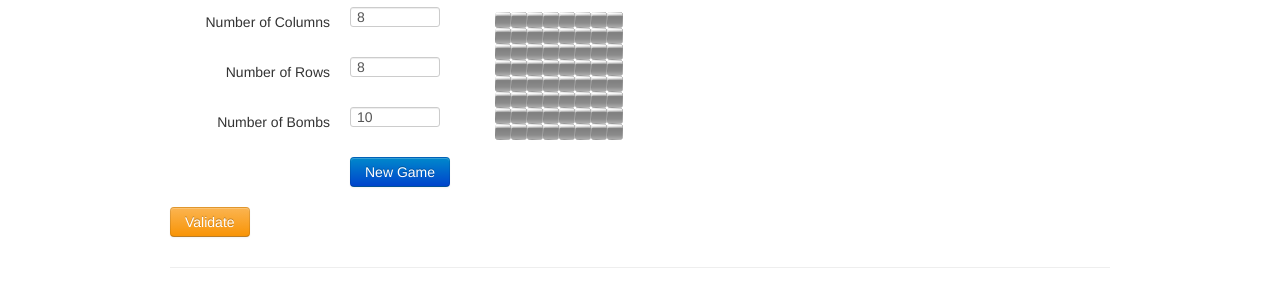
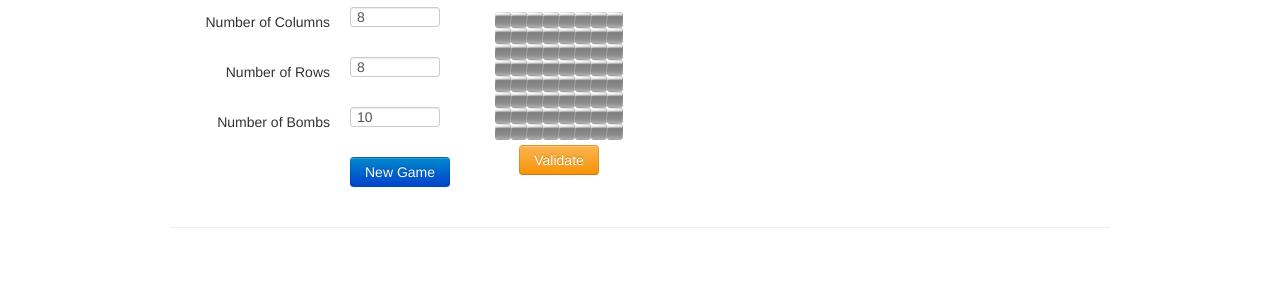
Before and after one commit to duereg/minesweep, a plain HTML site: page minesweep.html in a window 1280 px wide. Shown: the part 53-360 px from the top of the page. Drawn offline with Linux system fonts and the light colour scheme.

Commit message:
Moved validate button to more sane place.

```diff
--- a/minesweep.html
+++ b/minesweep.html
@@ -64,24 +64,26 @@
 								<tr data-bind="foreach: $data">
 									<td data-bind="click: click, event: {contextmenu: tag}">
 										<div class="border" data-bind="visible: isBorder"></div>
+										<div class="value" data-bind="visible: showValue, text: value, style: { color: getValueColor }"></div>
 										<img src="public/img/bombdeath.gif" data-bind="visible: showMine" width="16px" height="16px" alt="a bomb">
 										<img src="public/img/bombflagged.gif" data-bind="visible: isTagged" width="16px" height="16px" alt="Could Be Bomb">
-										<div class="value" data-bind="visible: showValue, text: value, style: { color: getValueColor }"></div>
 										<img src="public/img/blank.gif" data-bind="visible: isBlank() && !isHighlighted(), event: {mouseover: highlight, mouseout: blankify}" width="16px" height="16px" alt="blank tile" >
 										<img src="public/img/GreenTile.gif" data-bind="visible: isBlank() && isHighlighted(), event: {mouseover: highlight, mouseout: blankify}" width="16px" height="16px" alt="highlighted tile" >
 									</td>
 								</tr>
 							</tbody>
+							<tfoot>
+								<tr>
+									<td data-bind="attr: { colspan: tiles() && tiles()[0] && tiles()[0].length}">
+										<div class="control-group">
+											<div class="controls">
+												<button class="btn btn-warning" data-bind="click: validateGame">Validate</button>
+											</div>
+										</div>
+									</td>
+								</tr>
+							</tfoot>
 						</table>
-					</div>
-				</div>
-			</div>
-			<div class="row">
-				<div class="span4">
-					<div class="control-group">
-						<div class="controls">
-							<button class="btn btn-warning" data-bind="click: validateGame">Validate</button>
-						</div>
 					</div>
 				</div>
 			</div>
--- a/public/css/minesweep.css
+++ b/public/css/minesweep.css
@@ -7,6 +7,9 @@ table.minesweep {
 	padding: 0;
 	border-spacing: 0;
 	border-collapse: collapse;
+}
+td {
+	text-align:center;
 }
 td div {
 	text-align: center;
```
